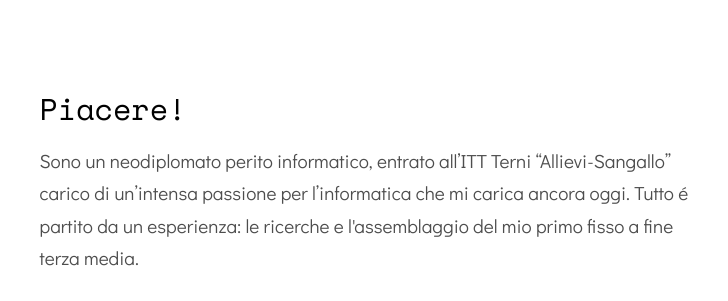
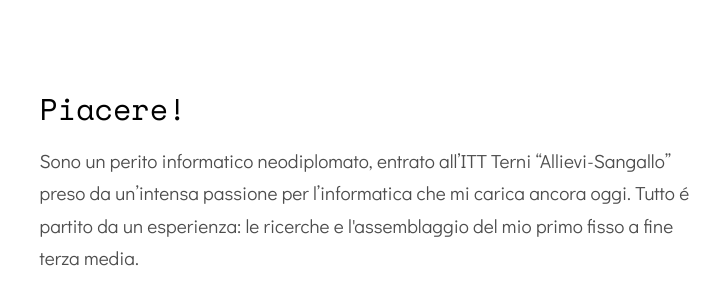
Before and after one commit to iamprod/CV, a plain HTML site: page index.html in a window 1280 px wide. Shown: the part 1016-1317 px from the top of the page, 518-1246 px from the left. Drawn offline with nearby package versions, Linux system fonts and the light colour scheme; some packages are replaced by stand-ins of ours; no server answers; files whose address does not match are found by name.

Commit message:
Update index.html

```diff
--- a/index.html
+++ b/index.html
@@ -109,7 +109,7 @@
 				</div>
 				<div class="col-md-7">
 					<h2>Piacere!</h2>
-					<p>Sono un neodiplomato perito informatico, entrato all’ITT Terni “Allievi-Sangallo” carico di un’intensa passione per l’informatica che mi carica ancora oggi. Tutto é partito da un esperienza: le ricerche e l'assemblaggio del mio primo fisso a fine terza media.</p>
+					<p>Sono un perito informatico neodiplomato, entrato all’ITT Terni “Allievi-Sangallo” preso da un’intensa passione per l’informatica che mi carica ancora oggi. Tutto é partito da un esperienza: le ricerche e l'assemblaggio del mio primo fisso a fine terza media.</p>
 					<p>Nel corso degli studi ho sviluppato altre forti passioni: quelle per il design, per la comunicazione e per le imprese. Mi considero un grande auto didatta. Quello che mi carica é investire il mio tempo progettando, creando, studiando e leggendo una marea di libri. Per una serie di motivi, dal secondo superiore son passato a leggerli quasi esclusivamente in inglese.</p>
 					<p>Fino ad ora le finanze mi han tenuto a freno, per questo punto a trovare un lavoro che mi permetta di continuare questo mio viaggio. Che mi permetta di condire con ancor piú esperienza quello che so fare, e di imparare quello che invece non so. Un lavoro che mi permetta di fare o finanziare indirettamente corsi e altre attivitá nella lista dei miei obbiettivi a medio e lungo termine.</p>
 					<p>
```
